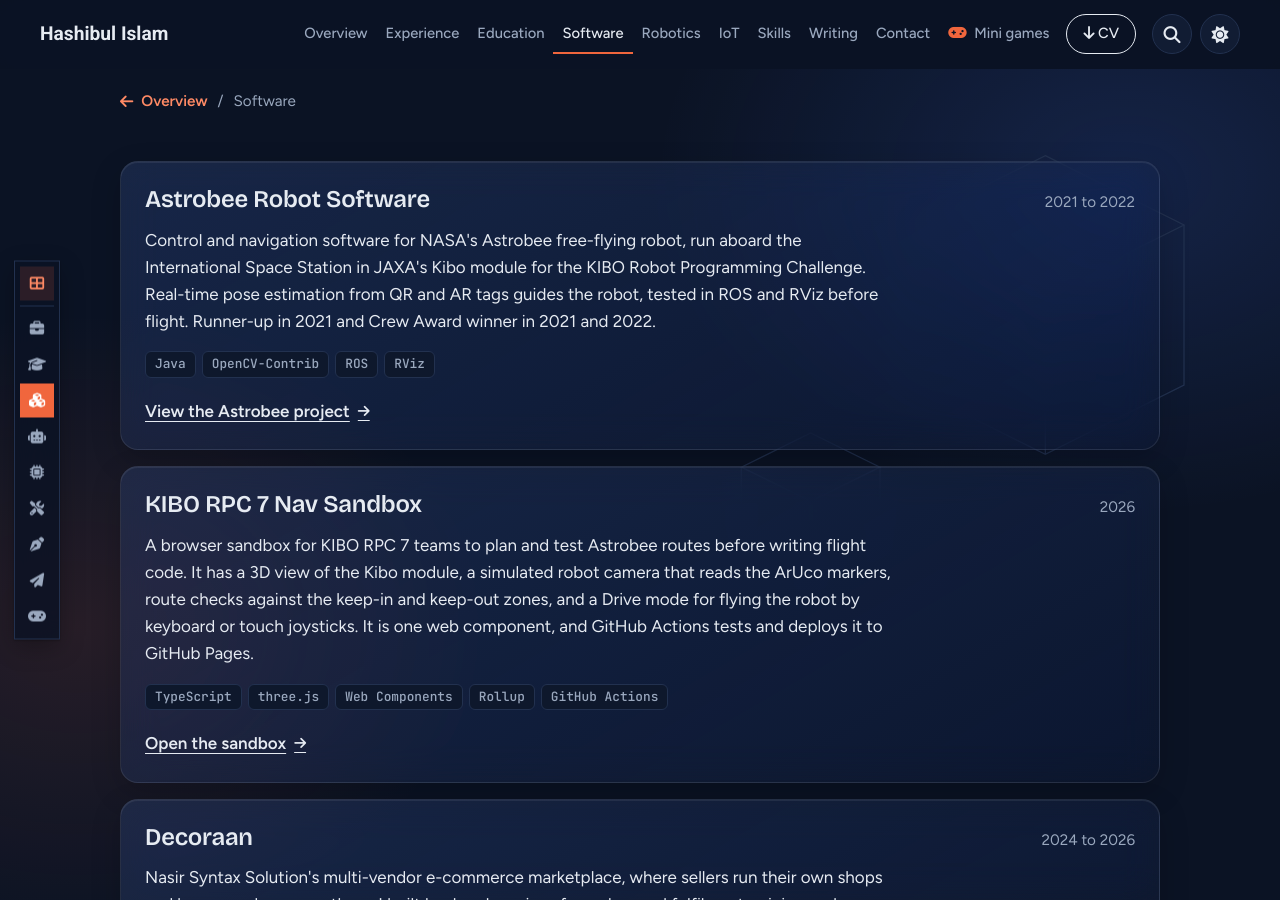
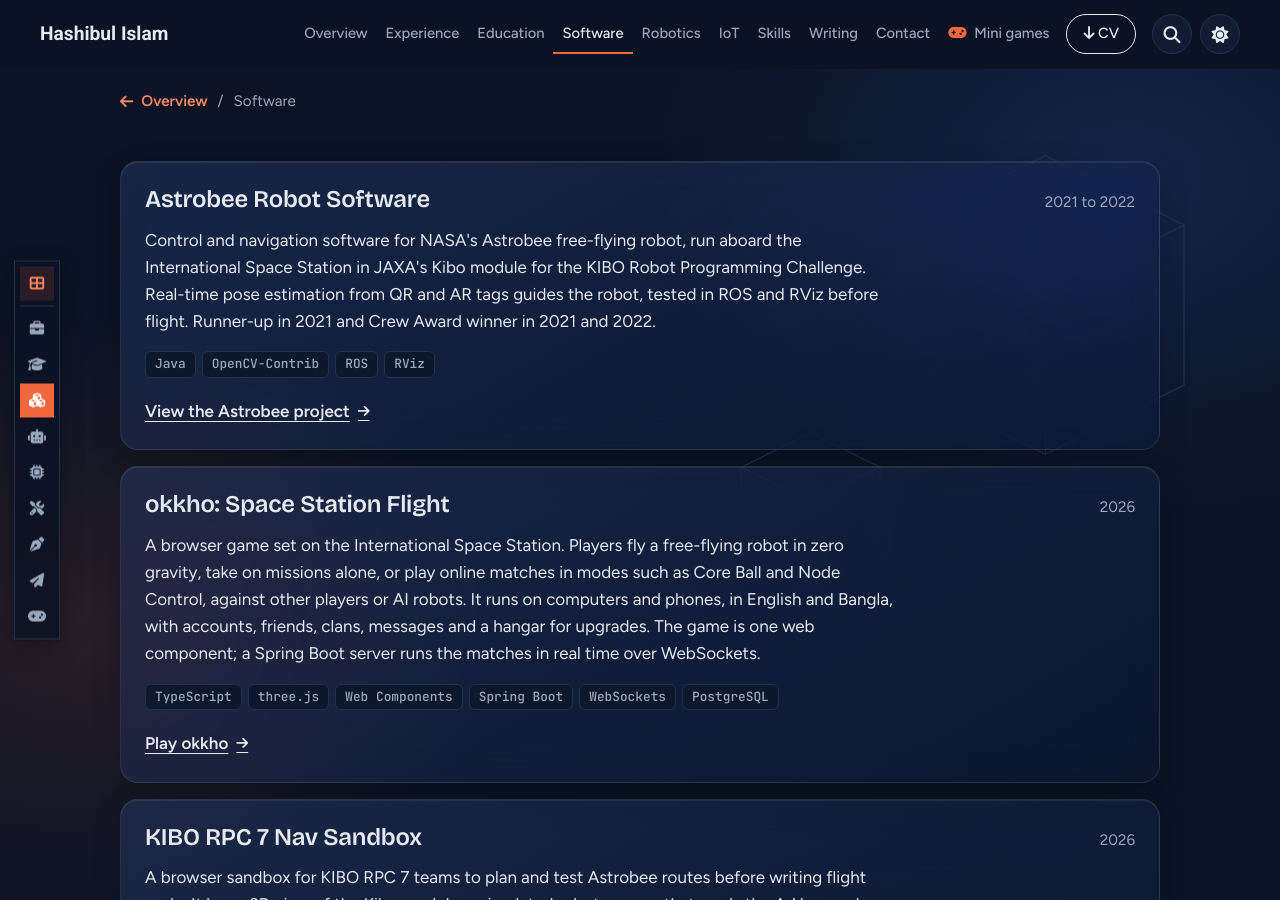
Before and after one commit to ihashib/ihashib.github.io, a Jekyll site: the page built from projects/index.html, in a window 1280 px wide and 900 px high. Built offline with Jekyll 4.4.1, drawn with Linux system fonts in a browser that asks for light colours.

Commit message:
Add okkho to projects; link the KIBO RPC 7 sandbox's new address

```diff
--- a/projects/index.html
+++ b/projects/index.html
@@ -34,6 +34,28 @@ description: "Products and tools built and shipped: Decoraan, Clear Frame, Open
       </div>
     </article>
 
+    <article id="okkho" class="project" data-reveal>
+      <div class="card-body">
+        <div class="project-top">
+          <h3>okkho: Space Station Flight</h3>
+          <span class="project-year">2026</span>
+        </div>
+        <p>
+          A browser game set on the International Space Station. Players fly
+          a free-flying robot in zero gravity, take on missions alone, or play
+          online matches in modes such as Core Ball and Node Control, against
+          other players or AI robots. It runs on computers and phones, in
+          English and Bangla, with accounts, friends, clans, messages and a
+          hangar for upgrades. The game is one web component; a Spring Boot
+          server runs the matches in real time over WebSockets.
+        </p>
+        <ul class="stack" aria-label="Stack">
+          <li>TypeScript</li><li>three.js</li><li>Web Components</li><li>Spring Boot</li><li>WebSockets</li><li>PostgreSQL</li>
+        </ul>
+        <a class="project-link" href="https://okkho.space" target="_blank" rel="noopener noreferrer">Play okkho <i class="fas fa-arrow-right" aria-hidden="true"></i></a>
+      </div>
+    </article>
+
     <article id="kibo-nav-sandbox" class="project" data-reveal>
       <div class="card-body">
         <div class="project-top">
@@ -52,7 +74,7 @@ description: "Products and tools built and shipped: Decoraan, Clear Frame, Open
         <ul class="stack" aria-label="Stack">
           <li>TypeScript</li><li>three.js</li><li>Web Components</li><li>Rollup</li><li>GitHub Actions</li>
         </ul>
-        <a class="project-link" href="https://ihashib.github.io/kibo-rpc-7-mission-planner/" target="_blank" rel="noopener noreferrer">Open the sandbox <i class="fas fa-arrow-right" aria-hidden="true"></i></a>
+        <a class="project-link" href="https://ihashib.github.io/kibo-rpc-7-sandbox/index.html" target="_blank" rel="noopener noreferrer">Open the sandbox <i class="fas fa-arrow-right" aria-hidden="true"></i></a>
       </div>
     </article>
 
--- a/robotics/index.html
+++ b/robotics/index.html
@@ -111,7 +111,7 @@ dark: true
                 keep-out zones, see which AR markers the robot camera reads, and
                 fly the robot by hand, with a zero-gravity mode.
               </p>
-              <a class="feat-link" href="https://ihashib.github.io/kibo-rpc-7-mission-planner/" target="_blank" rel="noopener noreferrer">
+              <a class="feat-link" href="https://ihashib.github.io/kibo-rpc-7-sandbox/index.html" target="_blank" rel="noopener noreferrer">
                 Open the sandbox <i class="fas fa-arrow-up-right-from-square" aria-hidden="true"></i>
               </a>
             </div>
```
